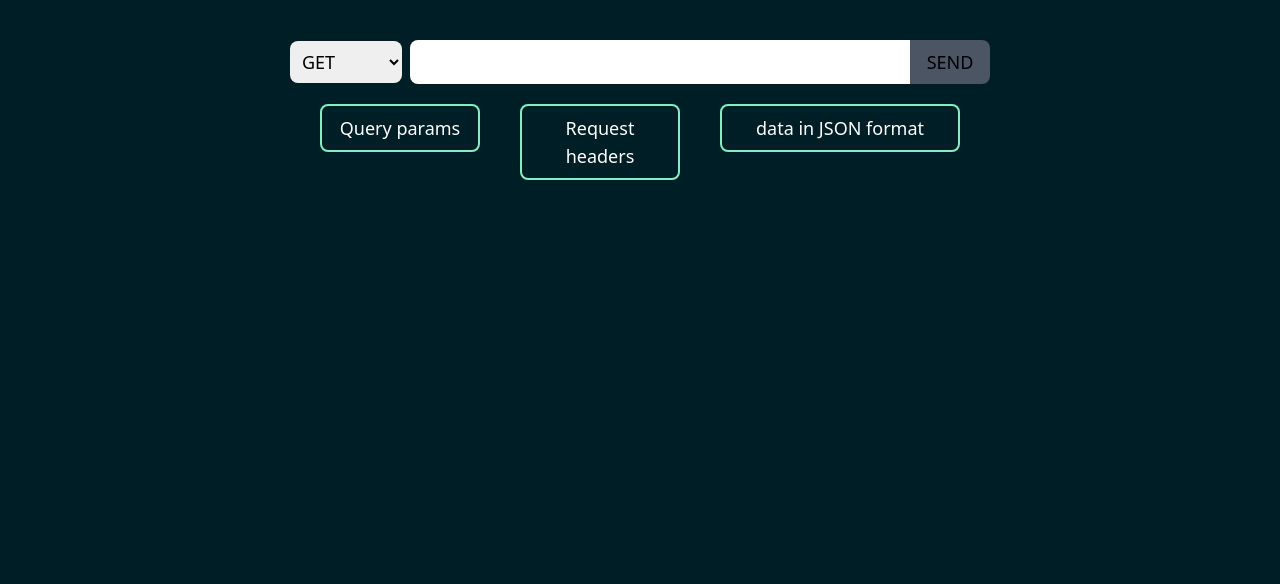
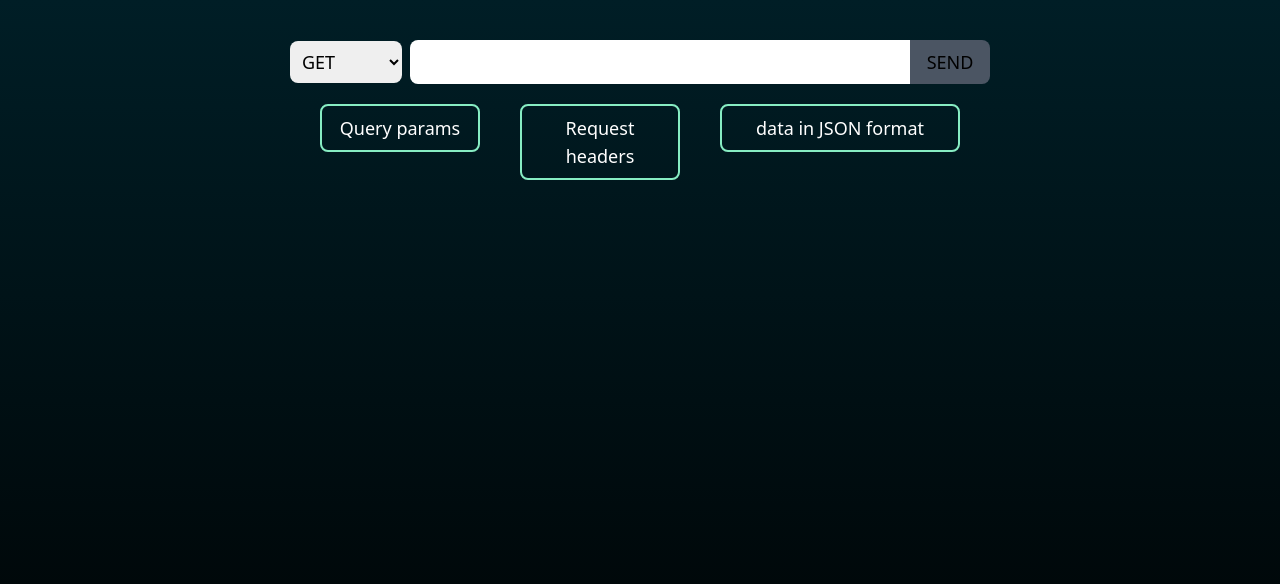
Before and after one commit to PopovDS617/rest-please, a Next.js app: page / in a window 1280 px wide. Shown: the top 584 px of the page. Built offline with nearby package versions, Linux system fonts and the light colour scheme.

Commit message:
bg color changed

```diff
--- a/src/components/Response/ResponseBody.tsx
+++ b/src/components/Response/ResponseBody.tsx
@@ -7,8 +7,8 @@ type Props = {
 const ResponseBody = (props: Props) => {
   return (
     <div className="w-7/12">
-      <div className="text-center text-2xl mb-2"> Body</div>
-      <div className=" bg-black text-yellow-300 rounded-xl mr-2 font-mono p-5 h-96 overlay custom-response-scrollbar   ">
+      <div className="text-center text-2xl mb-2 text-yellow-300"> Body</div>
+      <div className=" bg-transparent text-yellow-300 rounded-xl mr-2 font-mono p-5 h-96 overlay custom-response-scrollbar border-4 border-yellow-300   ">
         <code>
           <pre className="flex px-5 m-2 py-1">
             {JSON.stringify(props.bodyData, null, 2)}
--- a/src/components/Response/ResponseHeaders.tsx
+++ b/src/components/Response/ResponseHeaders.tsx
@@ -24,8 +24,8 @@ const ResponseHeaders = (props: Props) => {
 
   return (
     <div className="w-5/12">
-      <div className="text-center text-2xl mb-2">Headers</div>
-      <div className=" bg-black rounded-xl ml-2 font-mono text-yellow-300 p-5 h-96 overlay custom-response-scrollbar ">
+      <div className="text-center text-2xl mb-2 text-yellow-300">Headers</div>
+      <div className=" bg-transparent rounded-xl ml-2 font-mono text-yellow-300   p-5 h-96 overlay custom-response-scrollbar border-4 border-yellow-300 ">
         {headersList}
       </div>
     </div>
--- a/src/styles/index.css
+++ b/src/styles/index.css
@@ -5,7 +5,14 @@
 body {
   margin: 0;
   padding: 0;
-  background-color: #001e26;
+
+  background: rgb(0, 0, 0);
+  background: linear-gradient(
+    0deg,
+    rgba(0, 0, 0, 1) 0%,
+    rgba(0, 30, 38, 1) 100%
+  );
+
   overflow: overlay;
   scrollbar-gutter: auto;
   transition: all;
@@ -23,14 +30,14 @@ body::-webkit-scrollbar {
 }
 
 body::-webkit-scrollbar-track {
-  background-color: #001e26;
+  background-color: transparent;
 }
 
 body::-webkit-scrollbar-corner {
-  background-color: #001e26;
+  background-color: transparent;
 }
 body::-webkit-scrollbar-track-piece {
-  background-color: #001e26;
+  background-color: transparent;
 }
 
 body::-webkit-scrollbar-thumb {
@@ -86,14 +93,11 @@ body::-webkit-scrollbar-thumb:hover {
 }
 
 .custom-response-scrollbar::-webkit-scrollbar-track {
-  background-color: black;
 }
 
 .custom-response-scrollbar::-webkit-scrollbar-corner {
-  background-color: black;
 }
 .custom-response-scrollbar::-webkit-scrollbar-track-piece {
-  background-color: black;
 }
 
 .custom-response-scrollbar::-webkit-scrollbar-thumb {
```
